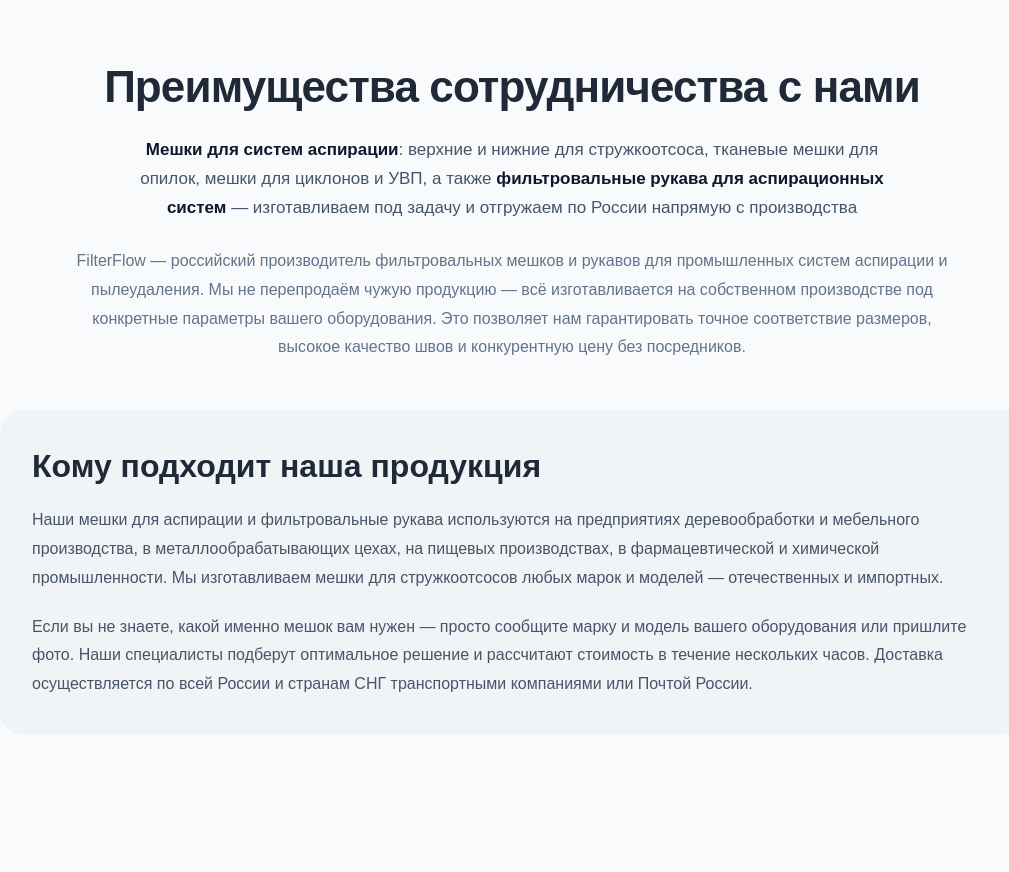
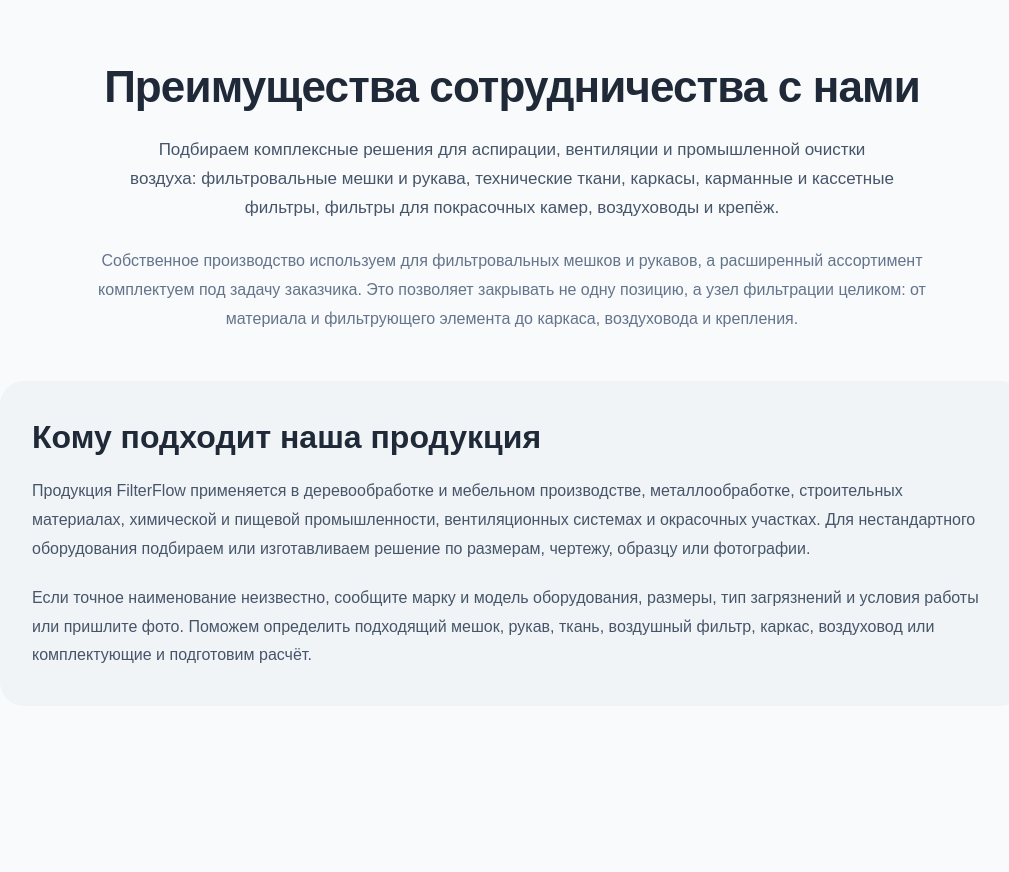
Before and after one commit to karipupkina-ux/filterflow-next, a Next.js app: page / in a window 1280 px wide. Shown: the part 6320-7192 px from the top of the page, without its empty margins (128-1137 px from the left). Built offline with nearby package versions, Linux system fonts and the light colour scheme.

Commit message:
seo: broaden cooperation section around solution selection

```diff
--- a/app/components/feature/CooperationBenefitsSection.tsx
+++ b/app/components/feature/CooperationBenefitsSection.tsx
@@ -9,25 +9,17 @@
             </h2>
 
             <p className="mx-auto mt-6 max-w-3xl text-[16px] leading-[1.7] text-slate-600 md:text-[17px]">
-              <span className="font-semibold text-slate-900">
-                Мешки для систем аспирации
-              </span>
-              : верхние и нижние для стружкоотсоса, тканевые мешки для опилок,
-              мешки для циклонов и УВП, а также{" "}
-              <span className="font-semibold text-slate-900">
-                фильтровальные рукава для аспирационных систем
-              </span>{" "}
-              — изготавливаем под задачу и отгружаем по России напрямую с
-              производства
+              Подбираем комплексные решения для аспирации, вентиляции и промышленной
+              очистки воздуха: фильтровальные мешки и рукава, технические ткани,
+              каркасы, карманные и кассетные фильтры, фильтры для покрасочных камер,
+              воздуховоды и крепёж.
             </p>
 
             <p className="mx-auto mt-6 max-w-4xl text-[15px] leading-[1.8] text-slate-500 md:text-[16px]">
-              FilterFlow — российский производитель фильтровальных мешков и
-              рукавов для промышленных систем аспирации и пылеудаления. Мы не
-              перепродаём чужую продукцию — всё изготавливается на собственном
-              производстве под конкретные параметры вашего оборудования. Это
-              позволяет нам гарантировать точное соответствие размеров, высокое
-              качество швов и конкурентную цену без посредников.
+              Собственное производство используем для фильтровальных мешков и рукавов,
+              а расширенный ассортимент комплектуем под задачу заказчика. Это позволяет
+              закрывать не одну позицию, а узел фильтрации целиком: от материала и
+              фильтрующего элемента до каркаса, воздуховода и крепления.
             </p>
           </div>
 
@@ -39,20 +31,18 @@
 
             <div className="mt-5 space-y-5 text-[15px] leading-[1.8] text-slate-600 md:text-[16px]">
               <p>
-                Наши мешки для аспирации и фильтровальные рукава используются на
-                предприятиях деревообработки и мебельного производства, в
-                металлообрабатывающих цехах, на пищевых производствах, в
-                фармацевтической и химической промышленности. Мы изготавливаем
-                мешки для стружкоотсосов любых марок и моделей — отечественных и
-                импортных.
+                Продукция FilterFlow применяется в деревообработке и мебельном
+                производстве, металлообработке, строительных материалах, химической и
+                пищевой промышленности, вентиляционных системах и окрасочных участках.
+                Для нестандартного оборудования подбираем или изготавливаем решение по
+                размерам, чертежу, образцу или фотографии.
               </p>
 
               <p>
-                Если вы не знаете, какой именно мешок вам нужен — просто сообщите
-                марку и модель вашего оборудования или пришлите фото. Наши
-                специалисты подберут оптимальное решение и рассчитают стоимость в
-                течение нескольких часов. Доставка осуществляется по всей России и
-                странам СНГ транспортными компаниями или Почтой России.
+                Если точное наименование неизвестно, сообщите марку и модель оборудования,
+                размеры, тип загрязнений и условия работы или пришлите фото. Поможем
+                определить подходящий мешок, рукав, ткань, воздушный фильтр, каркас,
+                воздуховод или комплектующие и подготовим расчёт.
               </p>
             </div>
           </div>
```
